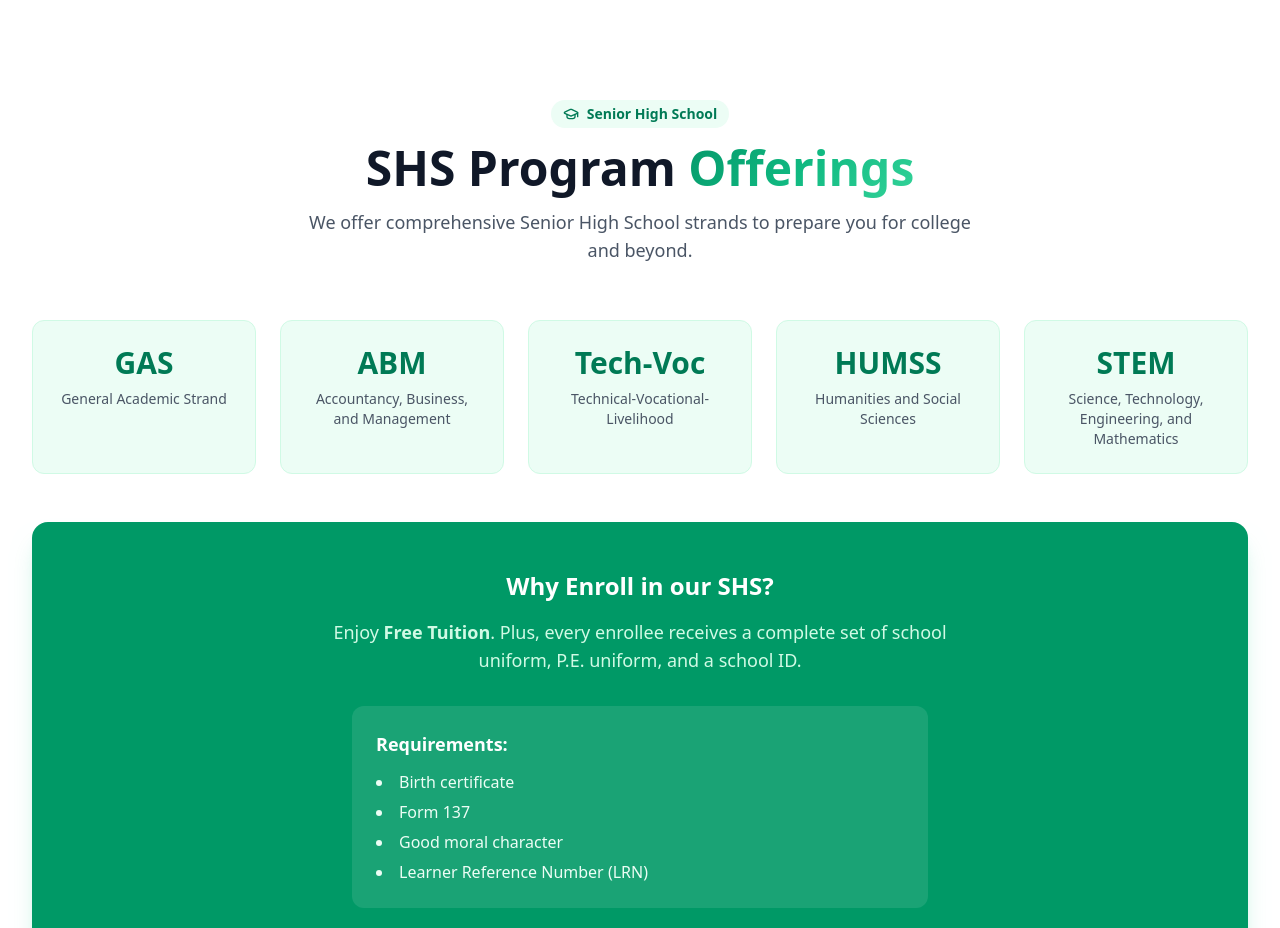
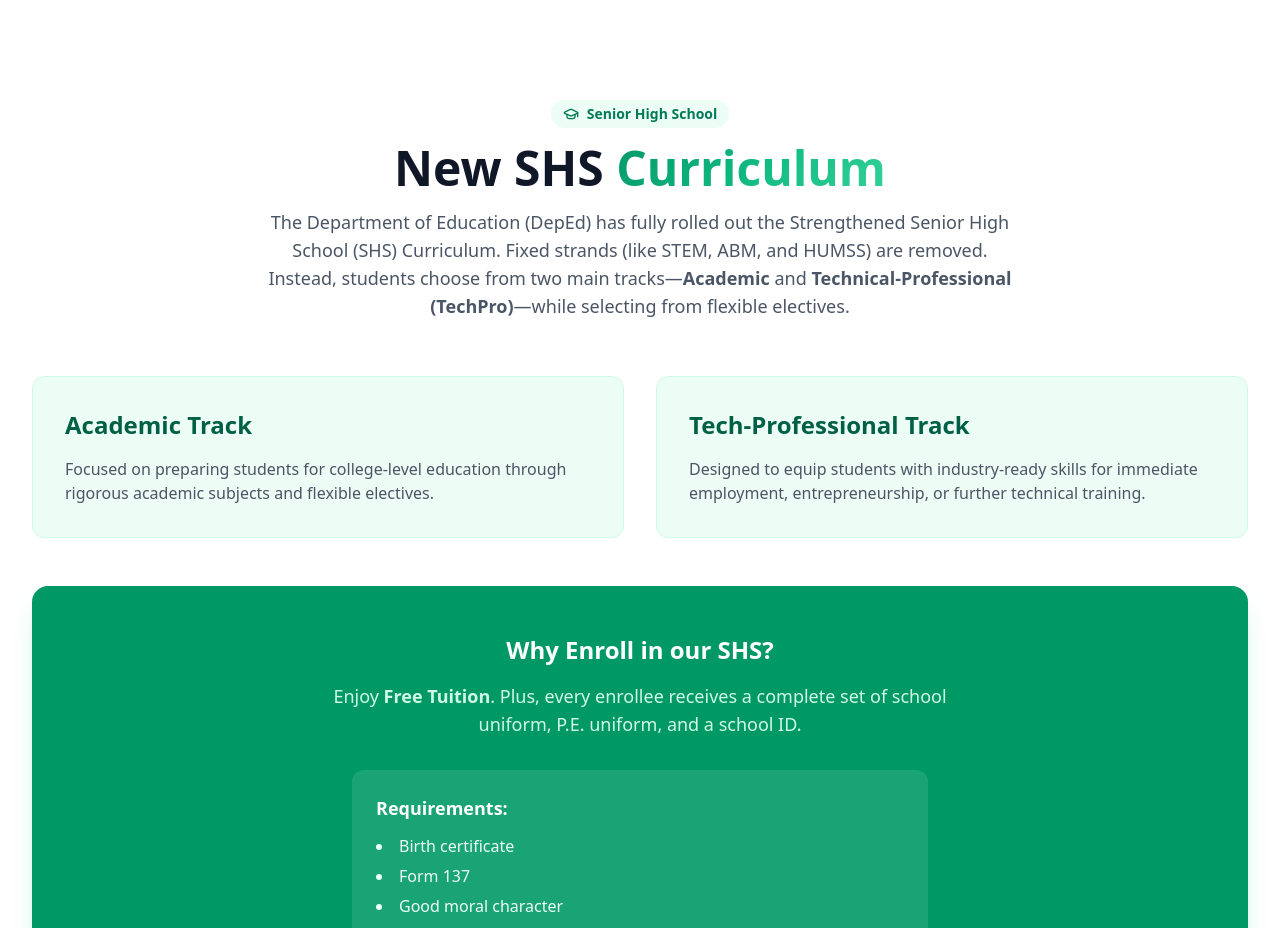
Before and after one commit to kristianpasco30-ops/Clone-CWPC-landing-page, a Next.js app: page / in a window 1280 px wide. Shown: the part 2640-3568 px from the top of the page. Built offline with nearby package versions, Linux system fonts and the light colour scheme.

Commit message:
Update SHS section with new DepEd curriculum info

```diff
--- a/src/app/page.tsx
+++ b/src/app/page.tsx
@@ -450,20 +450,22 @@
               <GraduationCap className="w-4 h-4" /> Senior High School
             </span>
             <h2 className="text-3xl md:text-4xl lg:text-5xl font-extrabold mb-4">
-              SHS Program <span className="gradient-text">Offerings</span>
+              New SHS <span className="gradient-text">Curriculum</span>
             </h2>
-            <p className="text-gray-600 dark:text-gray-300 text-lg max-w-2xl mx-auto">
-              We offer comprehensive Senior High School strands to prepare you for college and beyond.
+            <p className="text-gray-600 dark:text-gray-300 text-lg max-w-3xl mx-auto">
+              The Department of Education (DepEd) has fully rolled out the Strengthened Senior High School (SHS) Curriculum. Fixed strands (like STEM, ABM, and HUMSS) are removed. Instead, students choose from two main tracks—<strong>Academic</strong> and <strong>Technical-Professional (TechPro)</strong>—while selecting from flexible electives.
             </p>
           </div>
 
-          <div className="grid grid-cols-1 md:grid-cols-3 lg:grid-cols-5 gap-6 mb-12">
-            {SHS_STRANDS.map((strand, i) => (
-              <div key={i} className="bg-emerald-50 dark:bg-gray-800 rounded-xl p-6 text-center border border-emerald-100 dark:border-gray-700 hover-card">
-                <div className="text-3xl font-extrabold text-emerald-700 dark:text-emerald-400 mb-2">{strand.name}</div>
-                <div className="text-sm text-gray-600 dark:text-gray-300">{strand.desc}</div>
-              </div>
-            ))}
+          <div className="grid grid-cols-1 md:grid-cols-2 gap-8 mb-12">
+            <div className="bg-emerald-50 dark:bg-gray-800 rounded-xl p-8 border border-emerald-100 dark:border-gray-700">
+              <h3 className="text-2xl font-bold text-emerald-800 dark:text-emerald-300 mb-4">Academic Track</h3>
+              <p className="text-gray-600 dark:text-gray-300">Focused on preparing students for college-level education through rigorous academic subjects and flexible electives.</p>
+            </div>
+            <div className="bg-emerald-50 dark:bg-gray-800 rounded-xl p-8 border border-emerald-100 dark:border-gray-700">
+              <h3 className="text-2xl font-bold text-emerald-800 dark:text-emerald-300 mb-4">Tech-Professional Track</h3>
+              <p className="text-gray-600 dark:text-gray-300">Designed to equip students with industry-ready skills for immediate employment, entrepreneurship, or further technical training.</p>
+            </div>
           </div>
 
           <div className="bg-emerald-600 rounded-2xl p-8 md:p-12 text-white text-center shadow-xl shadow-emerald-500/20">
```
